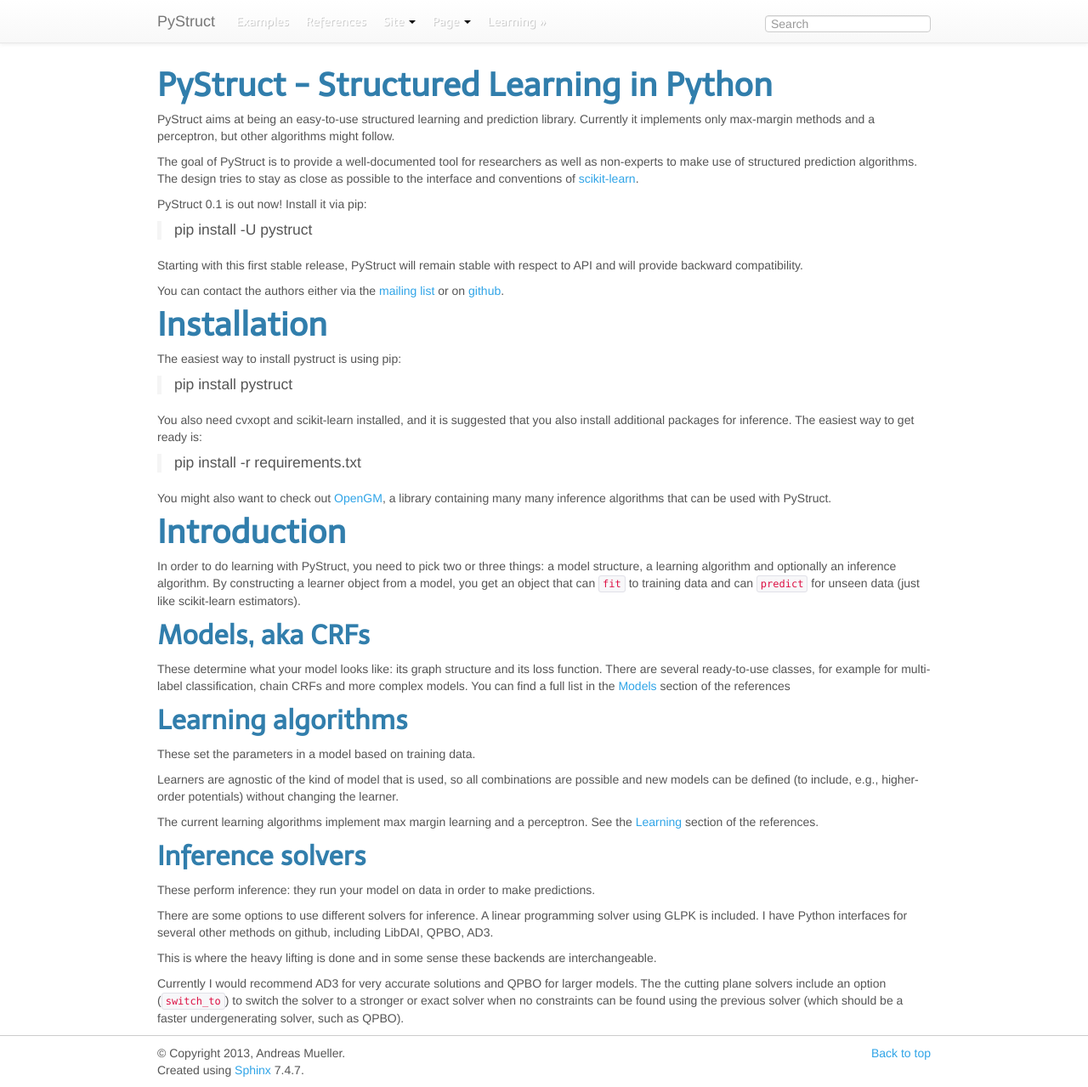
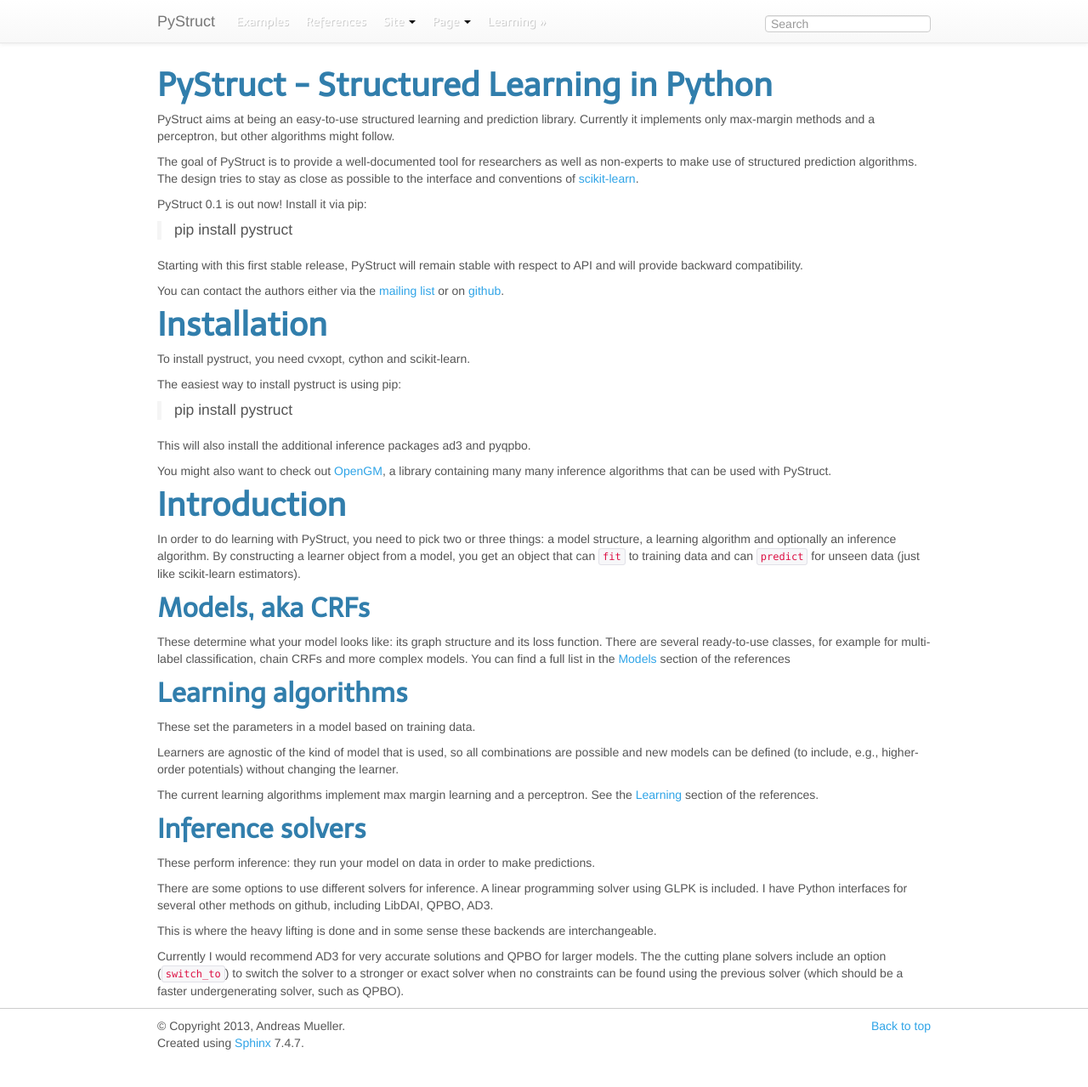
Before and after one commit to pystruct/pystruct, a Sphinx documentation site: the page built from doc/index.rst, in a window 1280 px wide and 1279 px high. Shown: the whole window at 85% size. Built offline with Sphinx 7.4.7, drawn with Linux system fonts in a browser that asks for light colours; formulas are drawn with MathJax 3; pages that are not in the unit, such as notebooks, are missing from menus.

Commit message:
INSTALL update requirements, install directions and setup.py with cheeseshop qpbo and ad3. Now both are installed by default :)

```diff
--- a/doc/index.rst
+++ b/doc/index.rst
@@ -11,7 +11,7 @@
 
 PyStruct 0.1 is out now! Install it via pip:
 
-    pip install -U pystruct
+    pip install pystruct
 
 Starting with this first stable release, PyStruct will remain
 stable with respect to API and will provide backward compatibility.
@@ -21,15 +21,13 @@
 
 Installation
 =============
+To install pystruct, you need cvxopt, cython and scikit-learn.
 
 The easiest way to install pystruct is using pip:
 
     pip install pystruct
 
-You also need cvxopt and scikit-learn installed, and it is suggested that you
-also install additional packages for inference. The easiest way to get ready is:
-
-    pip install -r requirements.txt
+This will also install the additional inference packages ad3 and pyqpbo.
 
 You might also want to check out `OpenGM <http://ipa.iwr.uni-heidelberg.de/jkappes/opengm2/>`_,
 a library containing many many inference algorithms that can be used with
--- a/requirements.txt
+++ b/requirements.txt
@@ -4,7 +4,5 @@
 PIL
 cython
 scikit-learn
-git+git://github.com/amueller/pyqpbo.git#egg=pyqpbo
-git+git://github.com/pystruct/AD3#egg=AD3
-#git clone git://git.tuebingen.mpg.de/libdai.git
-#git+git://github.com/amueller/daimrf.git#egg=daimrf
+pyqpbo
+ad3
--- a/setup.py
+++ b/setup.py
@@ -1,5 +1,5 @@
-from distutils.core import setup
-from distutils.extension import Extension
+from setuptools import setup
+from setuptools.extension import Extension
 from Cython.Distutils import build_ext
 
 import os
@@ -9,7 +9,7 @@
 
 setup(name="pystruct",
       version="0.1",
-
+      install_requires=["ad3", "pyqpbo"],
       packages=['pystruct', 'pystruct.learners', 'pystruct.inference',
                 'pystruct.models', 'pystruct.utils', 'pystruct.datasets',
                 'pystruct.tests', 'pystruct.tests.test_learners',
```
